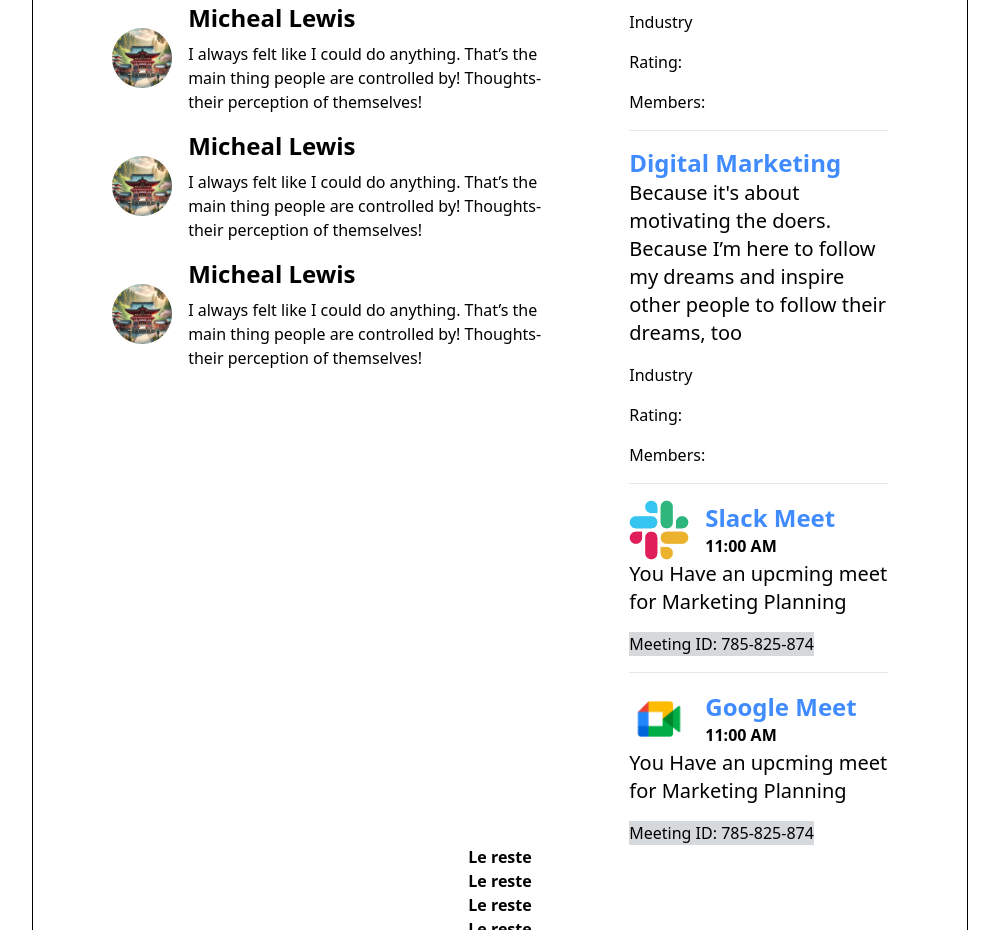
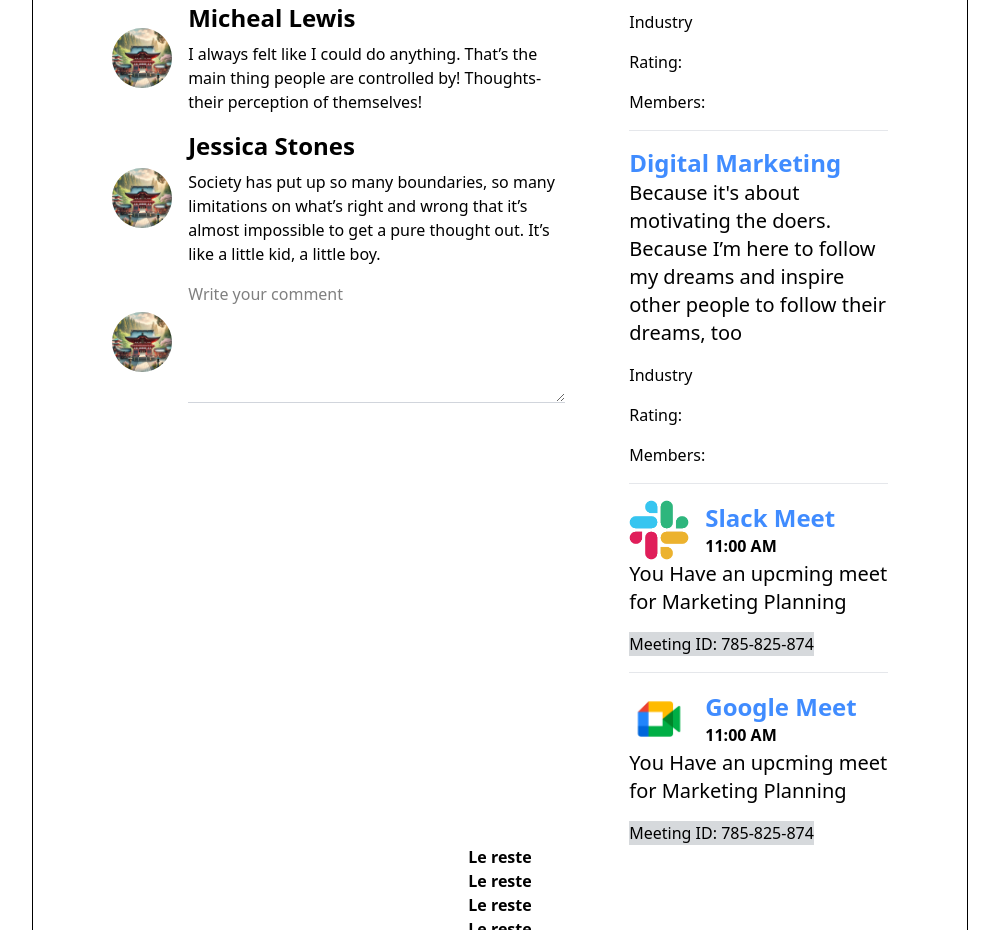
Before and after one commit to ReadyToDevNow/OnBoard, a Vue app: page /discover in a window 1280 px wide. Shown: the part 1300-2230 px from the top of the page, without its empty margins (280-1279 px from the left). Built offline with nearby package versions, Linux system fonts and the light colour scheme.

Commit message:
feat(): post section and textarea

```diff
--- a/src/components/DiscoverPage.vue
+++ b/src/components/DiscoverPage.vue
@@ -102,26 +102,28 @@
                 alt=""
               />
               <div class="flex flex-col">
-                <span class="font-bold text-2xl mb-2">Micheal Lewis</span>
+                <span class="font-bold text-2xl mb-2">Jessica Stones</span>
                 <span
-                  >I always felt like I could do anything. That’s the main thing people are
-                  controlled by! Thoughts- their perception of themselves!</span
+                  >Society has put up so many boundaries, so many limitations on what’s right and
+                  wrong that it’s almost impossible to get a pure thought out. It’s like a little
+                  kid, a little boy.</span
                 >
               </div>
             </div>
-            <div class="flex flex-row items-center">
+            <div class="flex flex-row items-center mb-4">
               <img
                 class="h-15 w-15 rounded-full object-cover mr-4"
                 src="../assets/bg-temple.png"
                 alt=""
               />
-              <div class="flex flex-col">
-                <span class="font-bold text-2xl mb-2">Micheal Lewis</span>
-                <span
-                  >I always felt like I could do anything. That’s the main thing people are
-                  controlled by! Thoughts- their perception of themselves!</span
-                >
-              </div>
+              <textarea
+                class="border-b border-gray-300 border-t-0 border-l-0 border-r-0"
+                id="post"
+                name="post"
+                rows="5"
+                cols="300"
+                placeholder="Write your comment"
+              ></textarea>
             </div>
           </div>
 
```
